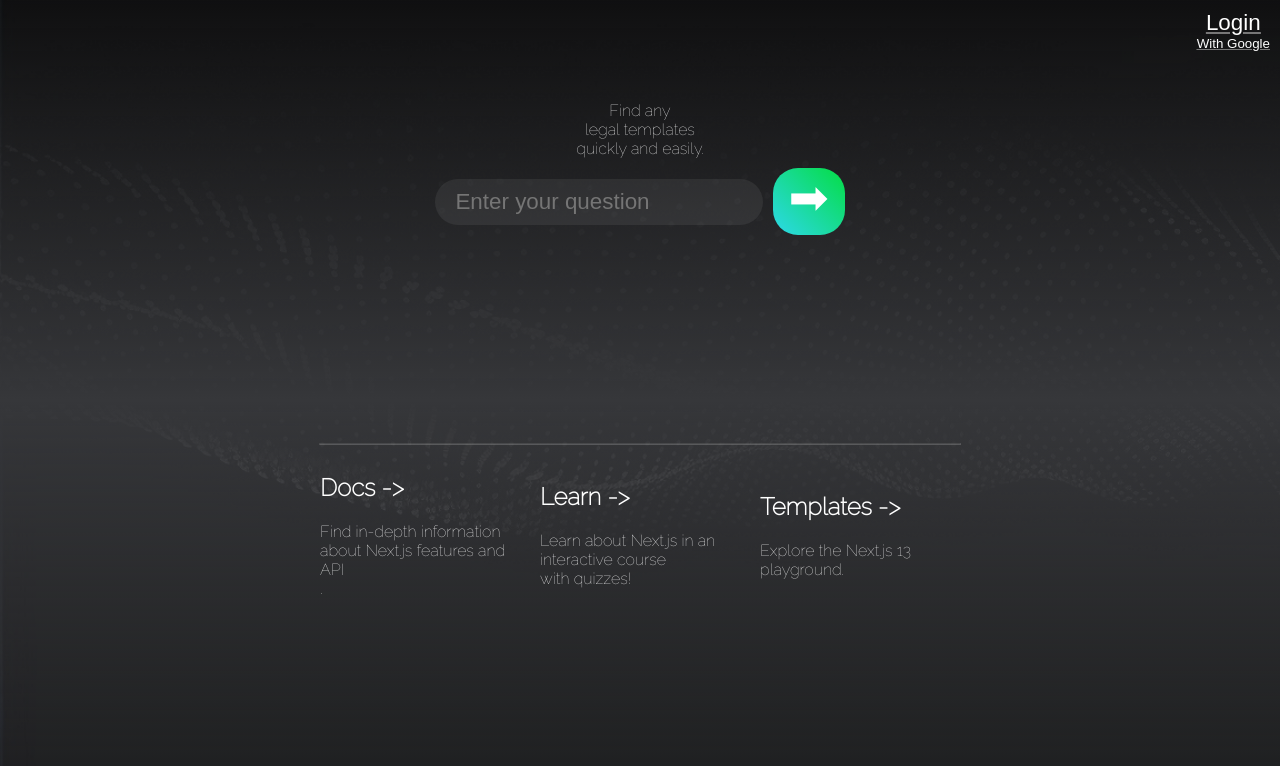
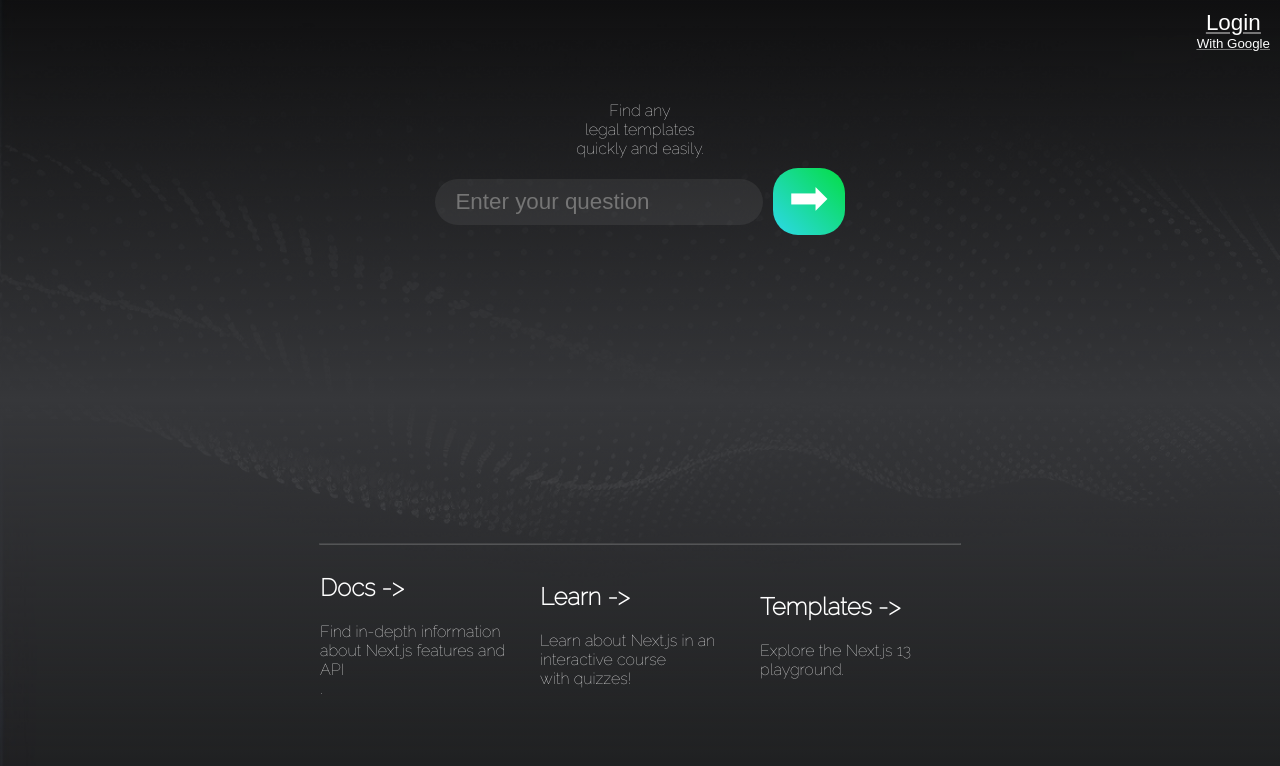
Before and after one commit to webduno/google-session-and-ai-starter, a Next.js app: page / in a window 1280 px wide. Shown: the top 766 px of the page. Built offline with nearby package versions, Linux system fonts and the light colour scheme; no server answers.

Commit message:
styles 1

```diff
--- a/src/app/components/HomeContent.tsx
+++ b/src/app/components/HomeContent.tsx
@@ -93,7 +93,7 @@ export default function HomeContent({searchQuery, setSearchQuery, handleLogin, h
       )}
 
 <div className='w-100 mt-100 Q_md_x'></div>
-<div className='w-100 mt-100 '><hr className='w-50 opaci-20' /></div>
+<div className='w-100 mt-200 '><hr className='w-50 opaci-20' /></div>
       <div className={" flex-wrap flex-justify-start"}>
         <a
           href="https://nextjs.org/docs?utm_source=create-next-app&utm_medium=appdir-template&utm_campaign=create-next-app"
```
